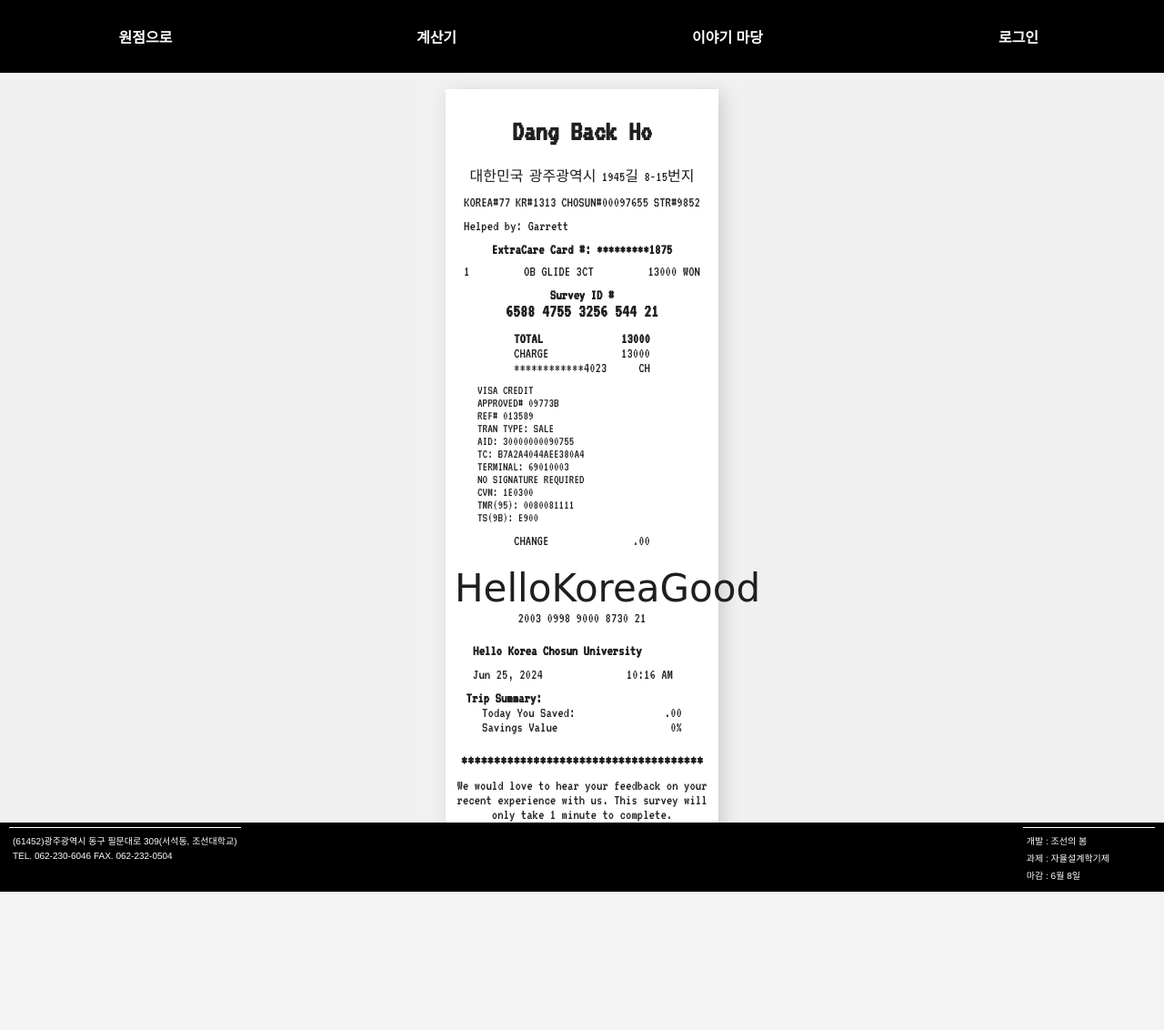
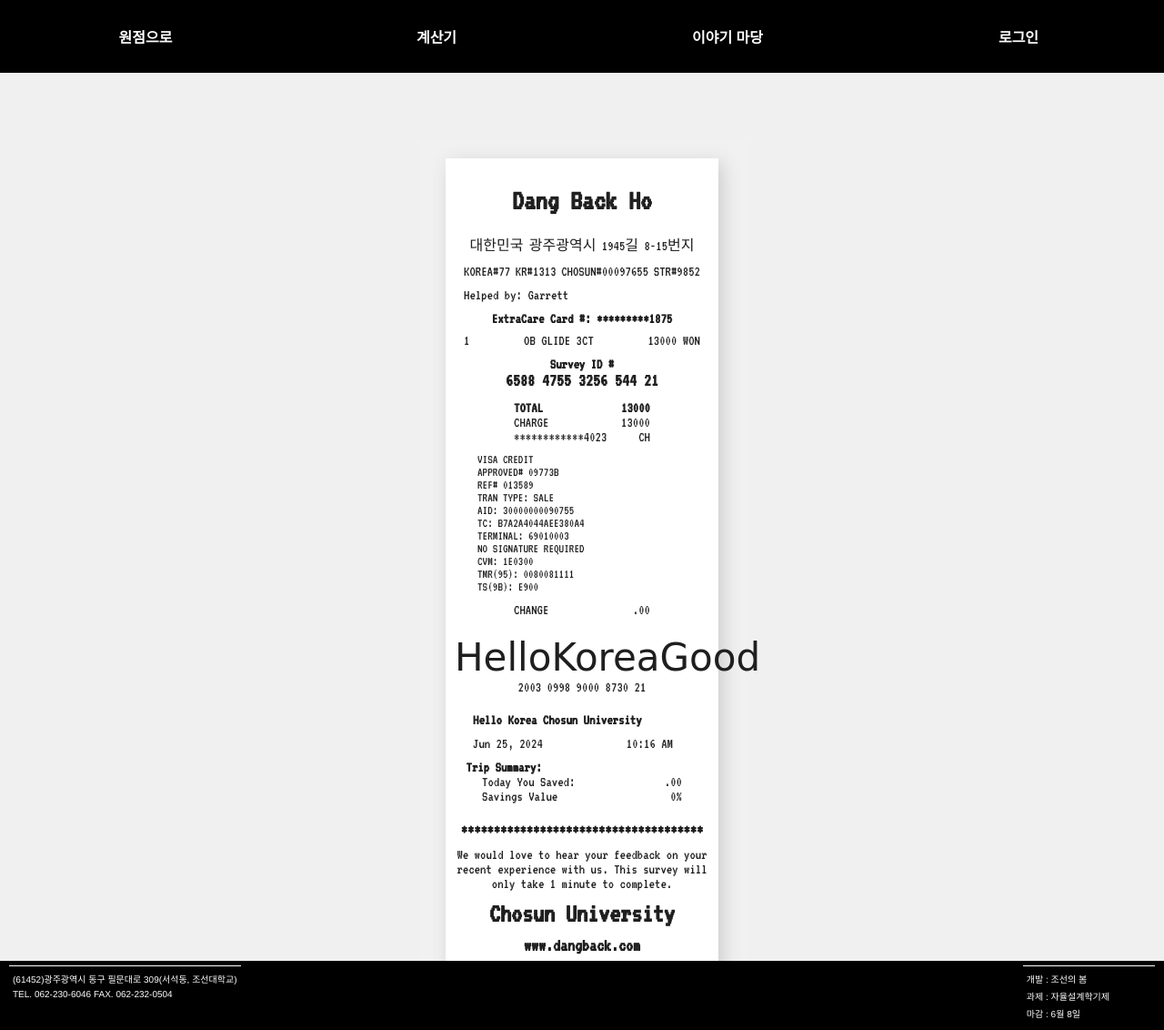
Before and after one commit to scorve12/chsun_spring_HTML, a PHP site: page / in a window 1280 px wide. Shown: the whole page at 91% size. Before the commit the page ends 980 px from the top, so only its background shows below. Run offline with PHP 8.4, Linux system fonts and the light colour scheme; some web fonts are replaced.

Commit message:
fix footer

```diff
--- a/css/footer.css
+++ b/css/footer.css
@@ -8,7 +8,7 @@ footer {
     height: auto;
     min-height: 60px;
     font-size: 10px;
-    position: fixed;
+    position: flex;
     bottom: 0;
     width: 100%;
     z-index: 1000;
--- a/test.php
+++ b/test.php
@@ -196,7 +196,7 @@
 
         .upload-icon {
             cursor: pointer;
-            position: fixed; /* 뷰포트에 대해 고정 위치 */
+            /*position: fixed;  뷰포트에 대해 고정 위치 */
             bottom: 16px; /* 아래쪽 여백 */
             left: 62px; /* 오른쪽 여백 */
         }
```
